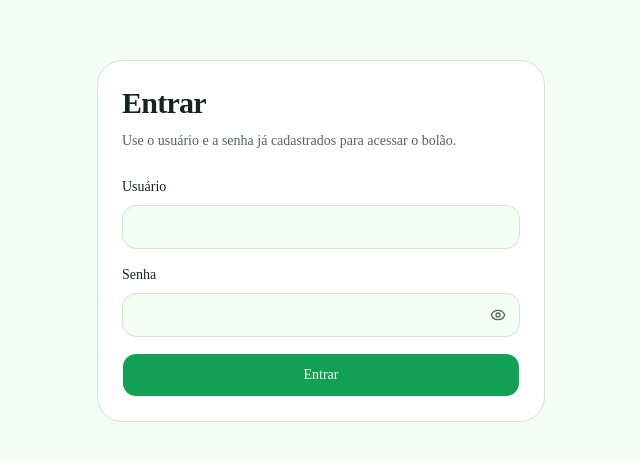
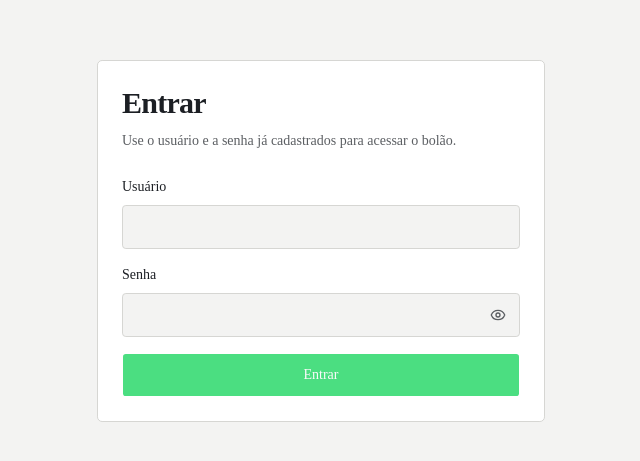
Before and after one commit to BrunoAseff/worldcup-pickems, a Next.js app: page /login in a window 1280 px wide. Shown: the part 159-620 px from the top of the page, without its empty margins (319-959 px from the left). Built offline with nearby package versions, Linux system fonts and the light colour scheme; no server answers.

Commit message:
refactor: update UI

```diff
--- a/app/(protected)/fase-de-grupos/page.tsx
+++ b/app/(protected)/fase-de-grupos/page.tsx
@@ -1,20 +1,26 @@
 import { PlayerStatus } from "@/components/app/player-status";
 import { Badge } from "@/components/ui/badge";
-import { Card, CardContent, CardDescription, CardHeader, CardTitle } from "@/components/ui/card";
+import {
+  Card,
+  CardContent,
+  CardDescription,
+  CardHeader,
+  CardTitle,
+} from "@/components/ui/card";
 
 export default function GroupStagePage() {
   return (
-    <Card>
+    <Card className="mx-96">
       <CardHeader className="flex flex-col gap-6 border-b border-border sm:flex-row sm:items-start sm:justify-between">
         <div className="space-y-3">
-          <Badge className="rounded-full">Fase de Grupos</Badge>
+          <Badge>Fase de Grupos</Badge>
           <div className="space-y-2">
             <CardTitle className="text-2xl sm:text-3xl">
               Área da fase de grupos pronta para a próxima etapa.
             </CardTitle>
             <CardDescription className="max-w-2xl text-sm leading-6">
-              A autenticação e a proteção de rotas já estão funcionando. A interface da fase
-              de grupos entra na próxima task.
+              A autenticação e a proteção de rotas já estão funcionando. A
+              interface da fase de grupos entra na próxima task.
             </CardDescription>
           </div>
         </div>
@@ -23,7 +29,7 @@ export default function GroupStagePage() {
         </div>
       </CardHeader>
       <CardContent className="pt-6">
-        <div className="rounded-xl border border-dashed border-border bg-muted/35 px-4 py-6 text-sm text-muted-foreground">
+        <div className="border border-dashed border-border bg-muted/35 px-4 py-6 text-sm text-muted-foreground">
           Placeholder temporário para a tela da fase de grupos.
         </div>
       </CardContent>
--- a/app/(protected)/mata-mata/page.tsx
+++ b/app/(protected)/mata-mata/page.tsx
@@ -1,18 +1,27 @@
 import { Badge } from "@/components/ui/badge";
-import { Card, CardContent, CardDescription, CardHeader, CardTitle } from "@/components/ui/card";
+import {
+  Card,
+  CardContent,
+  CardDescription,
+  CardHeader,
+  CardTitle,
+} from "@/components/ui/card";
 
 export default function KnockoutPage() {
   return (
-    <Card>
+    <Card className="mx-96">
       <CardHeader className="border-b border-border">
-        <Badge className="w-fit rounded-full">Mata-mata</Badge>
-        <CardTitle className="text-2xl sm:text-3xl">Área do mata-mata pronta para a próxima etapa.</CardTitle>
+        <Badge className="w-fit">Mata-mata</Badge>
+        <CardTitle className="text-2xl sm:text-3xl">
+          Área do mata-mata pronta para a próxima etapa.
+        </CardTitle>
         <CardDescription className="max-w-2xl text-sm leading-6">
-          Esta rota já está protegida por sessão e servirá como base para a árvore de confrontos e projeções do usuário.
+          Esta rota já está protegida por sessão e servirá como base para a
+          árvore de confrontos e projeções do usuário.
         </CardDescription>
       </CardHeader>
       <CardContent className="pt-6">
-        <div className="rounded-xl border border-dashed border-border bg-muted/35 px-4 py-6 text-sm text-muted-foreground">
+        <div className="border border-dashed border-border bg-muted/35 px-4 py-6 text-sm text-muted-foreground">
           Placeholder temporário para a tela de mata-mata.
         </div>
       </CardContent>
--- a/app/(protected)/ranking/page.tsx
+++ b/app/(protected)/ranking/page.tsx
@@ -1,19 +1,27 @@
 import { Badge } from "@/components/ui/badge";
-import { Card, CardContent, CardDescription, CardHeader, CardTitle } from "@/components/ui/card";
+import {
+  Card,
+  CardContent,
+  CardDescription,
+  CardHeader,
+  CardTitle,
+} from "@/components/ui/card";
 
 export default function RankingPage() {
   return (
-    <Card>
+    <Card className="mx-96">
       <CardHeader className="border-b border-border">
-        <Badge className="w-fit rounded-full">Ranking</Badge>
-        <CardTitle className="text-2xl sm:text-3xl">Ranking protegido por sessão.</CardTitle>
+        <Badge className="w-fit">Ranking</Badge>
+        <CardTitle className="text-2xl sm:text-3xl">
+          Ranking protegido por sessão.
+        </CardTitle>
         <CardDescription className="max-w-2xl text-sm leading-6">
-          Esta rota já exige autenticação válida e servirá como base para o ranking real nas
-          próximas tasks.
+          Esta rota já exige autenticação válida e servirá como base para o
+          ranking real nas próximas tasks.
         </CardDescription>
       </CardHeader>
       <CardContent className="pt-6">
-        <div className="rounded-xl border border-dashed border-border bg-muted/35 px-4 py-6 text-sm text-muted-foreground">
+        <div className="border border-dashed border-border bg-muted/35 px-4 py-6 text-sm text-muted-foreground">
           Placeholder temporário para a tela de ranking.
         </div>
       </CardContent>
--- a/app/forbidden.tsx
+++ b/app/forbidden.tsx
@@ -15,7 +15,7 @@ export default function ForbiddenPage() {
         <CardContent>
           <Link
             href={routes.ranking}
-            className="inline-flex h-11 items-center justify-center rounded-lg bg-primary px-4 text-sm font-medium text-primary-foreground transition-colors hover:bg-primary/90"
+            className="inline-flex h-11 items-center justify-center rounded-sm bg-primary px-4 text-sm font-medium text-primary-foreground transition-colors hover:bg-primary/90"
           >
             Voltar para o ranking
           </Link>
--- a/app/globals.css
+++ b/app/globals.css
@@ -49,38 +49,38 @@
 }
 
 :root {
-  --background: oklch(0.987 0.017 144.2);
-  --foreground: oklch(0.248 0.03 159.52);
+  --background: oklch(0.965 0.002 106);
+  --foreground: oklch(0.24 0.01 260);
   --card: oklch(1 0 0);
-  --card-foreground: oklch(0.248 0.03 159.52);
+  --card-foreground: oklch(0.24 0.01 260);
   --popover: oklch(1 0 0);
-  --popover-foreground: oklch(0.248 0.03 159.52);
-  --primary: oklch(0.62 0.157 152.44);
-  --primary-foreground: oklch(0.985 0.009 145.8);
-  --secondary: oklch(0.954 0.033 146.18);
-  --secondary-foreground: oklch(0.31 0.035 160.11);
-  --muted: oklch(0.962 0.021 149.92);
-  --muted-foreground: oklch(0.49 0.026 160.22);
-  --accent: oklch(0.934 0.048 147.18);
-  --accent-foreground: oklch(0.31 0.035 160.11);
+  --popover-foreground: oklch(0.24 0.01 260);
+  --primary: oklch(0.8 0.18 152);
+  --primary-foreground: oklch(0.985 0 0);
+  --secondary: oklch(0.942 0.003 106);
+  --secondary-foreground: oklch(0.32 0.01 260);
+  --muted: oklch(0.952 0.003 106);
+  --muted-foreground: oklch(0.48 0.008 260);
+  --accent: oklch(0.938 0.004 106);
+  --accent-foreground: oklch(0.24 0.01 260);
   --destructive: oklch(0.602 0.214 24.12);
-  --border: oklch(0.901 0.026 151.34);
-  --input: oklch(0.901 0.026 151.34);
-  --ring: oklch(0.62 0.157 152.44 / 45%);
-  --chart-1: oklch(0.76 0.135 148.87);
-  --chart-2: oklch(0.68 0.145 158.26);
-  --chart-3: oklch(0.59 0.123 166.44);
-  --chart-4: oklch(0.81 0.102 138.48);
-  --chart-5: oklch(0.71 0.102 132.13);
-  --radius: 0.875rem;
-  --sidebar: oklch(0.979 0.017 144.2);
-  --sidebar-foreground: oklch(0.248 0.03 159.52);
-  --sidebar-primary: oklch(0.62 0.157 152.44);
-  --sidebar-primary-foreground: oklch(0.985 0.009 145.8);
-  --sidebar-accent: oklch(0.954 0.033 146.18);
-  --sidebar-accent-foreground: oklch(0.31 0.035 160.11);
-  --sidebar-border: oklch(0.901 0.026 151.34);
-  --sidebar-ring: oklch(0.62 0.157 152.44 / 45%);
+  --border: oklch(0.875 0.004 106);
+  --input: oklch(0.875 0.004 106);
+  --ring: oklch(0.51 0.096 156 / 35%);
+  --chart-1: oklch(0.51 0.096 156);
+  --chart-2: oklch(0.62 0.03 245);
+  --chart-3: oklch(0.7 0.012 250);
+  --chart-4: oklch(0.58 0.012 40);
+  --chart-5: oklch(0.66 0.01 120);
+  --radius: 0.4rem;
+  --sidebar: oklch(0.965 0.002 106);
+  --sidebar-foreground: oklch(0.24 0.01 260);
+  --sidebar-primary: oklch(0.51 0.096 156);
+  --sidebar-primary-foreground: oklch(0.985 0 0);
+  --sidebar-accent: oklch(0.942 0.003 106);
+  --sidebar-accent-foreground: oklch(0.24 0.01 260);
+  --sidebar-border: oklch(0.875 0.004 106);
+  --sidebar-ring: oklch(0.51 0.096 156 / 35%);
 }
 
 @layer base {
--- a/components/app/floating-nav.tsx
+++ b/components/app/floating-nav.tsx
@@ -16,22 +16,22 @@ type FloatingNavProps = {
 export function FloatingNav({ user, activeKey }: FloatingNavProps) {
   return (
     <div className="sticky top-4 z-40 mb-8 px-4">
-      <div className="mx-auto flex w-full max-w-6xl items-center justify-between gap-3 rounded-full border border-border bg-card/95 px-3 py-2 backdrop-blur">
+      <div className="mx-auto flex w-full max-w-6xl items-center justify-between gap-4 rounded-md border border-border bg-card/95 px-3 py-2 backdrop-blur">
         <div className="flex items-center">
-          <div className="flex size-9 items-center justify-center rounded-full bg-primary text-primary-foreground">
+          <div className="flex size-9 items-center justify-center rounded-sm border border-border bg-background text-foreground">
             <Trophy className="size-4" />
           </div>
         </div>
 
-        <nav className="flex items-center gap-1 rounded-full bg-muted p-1">
+        <nav className="flex items-center gap-1 rounded-sm bg-muted p-1">
           {primaryNavItems.map((item) => (
             <Link
               key={item.href}
               href={item.href}
               className={cn(
-                "rounded-full px-4 py-2 text-sm font-medium transition-colors",
+                "rounded-sm px-4 py-2 text-sm font-medium transition-colors",
                 activeKey === item.key
-                  ? "bg-card text-foreground"
+                  ? "bg-background text-foreground"
                   : "text-muted-foreground hover:text-foreground"
               )}
             >
@@ -41,12 +41,12 @@ export function FloatingNav({ user, activeKey }: FloatingNavProps) {
         </nav>
 
         <div className="flex items-center gap-2">
-          <div className="hidden items-center gap-2 rounded-full bg-secondary px-3 py-2 sm:flex">
+          <div className="hidden items-center gap-2 rounded-sm bg-secondary px-3 py-2 sm:flex">
             <UserCircle2 className="size-4 text-muted-foreground" />
             <span className="text-sm font-medium text-foreground">
               {user.displayName}
             </span>
-            <Badge variant="outline" className="rounded-full">
+            <Badge variant="outline">
               {user.role}
             </Badge>
           </div>
--- a/components/app/player-status.tsx
+++ b/components/app/player-status.tsx
@@ -3,10 +3,10 @@ import { Badge } from "@/components/ui/badge";
 export function PlayerStatus() {
   return (
     <>
-      <Badge variant="outline" className="rounded-full px-3 py-1">
+      <Badge variant="outline" className="px-3 py-1">
         0 pts
       </Badge>
-      <Badge variant="outline" className="rounded-full px-3 py-1">
+      <Badge variant="outline" className="px-3 py-1">
         4º lugar
       </Badge>
     </>
--- a/components/auth/login-form.tsx
+++ b/components/auth/login-form.tsx
@@ -100,7 +100,7 @@ export function LoginForm() {
       </div>
 
       {state.error ? (
-        <div className="rounded-lg border border-destructive/20 bg-destructive/8 px-3 py-2 text-sm text-destructive">
+        <div className="border border-destructive/20 bg-destructive/8 px-3 py-2 text-sm text-destructive">
           {state.error}
         </div>
       ) : null}
--- a/components/ui/badge.tsx
+++ b/components/ui/badge.tsx
@@ -3,7 +3,7 @@ import { cva, type VariantProps } from "class-variance-authority";
 import { cn } from "@/lib/utils";
 
 const badgeVariants = cva(
-  "inline-flex items-center rounded-full border px-2.5 py-0.5 text-xs font-medium whitespace-nowrap",
+  "inline-flex items-center rounded-sm border px-2.5 py-0.5 text-xs font-medium whitespace-nowrap",
   {
     variants: {
       variant: {
--- a/components/ui/button.tsx
+++ b/components/ui/button.tsx
@@ -6,19 +6,17 @@ import { cva, type VariantProps } from "class-variance-authority"
 import { cn } from "@/lib/utils"
 
 const buttonVariants = cva(
-  "group/button inline-flex shrink-0 items-center justify-center rounded-lg border border-transparent bg-clip-padding text-sm font-medium whitespace-nowrap transition-all outline-none select-none focus-visible:border-ring focus-visible:ring-3 focus-visible:ring-ring/50 active:not-aria-[haspopup]:translate-y-px disabled:pointer-events-none disabled:opacity-50 aria-invalid:border-destructive aria-invalid:ring-3 aria-invalid:ring-destructive/20 dark:aria-invalid:border-destructive/50 dark:aria-invalid:ring-destructive/40 [&_svg]:pointer-events-none [&_svg]:shrink-0 [&_svg:not([class*='size-'])]:size-4",
+  "group/button inline-flex shrink-0 items-center justify-center rounded-sm border border-transparent bg-clip-padding text-sm font-medium whitespace-nowrap transition-colors outline-none select-none focus-visible:border-primary focus-visible:ring-0 active:not-aria-[haspopup]:translate-y-px disabled:pointer-events-none disabled:opacity-50 aria-invalid:border-destructive [&_svg]:pointer-events-none [&_svg]:shrink-0 [&_svg:not([class*='size-'])]:size-4",
   {
     variants: {
       variant: {
-        default: "bg-primary text-primary-foreground [a]:hover:bg-primary/80",
+        default: "bg-primary text-primary-foreground hover:bg-primary/90",
         outline:
-          "border-border bg-background hover:bg-muted hover:text-foreground aria-expanded:bg-muted aria-expanded:text-foreground dark:border-input dark:bg-input/30 dark:hover:bg-input/50",
+          "border-border bg-background hover:bg-muted hover:text-foreground aria-expanded:bg-muted aria-expanded:text-foreground",
         secondary:
           "bg-secondary text-secondary-foreground hover:bg-secondary/80 aria-expanded:bg-secondary aria-expanded:text-secondary-foreground",
-        ghost:
-          "hover:bg-muted hover:text-foreground aria-expanded:bg-muted aria-expanded:text-foreground dark:hover:bg-muted/50",
-        destructive:
-          "bg-destructive/10 text-destructive hover:bg-destructive/20 focus-visible:border-destructive/40 focus-visible:ring-destructive/20 dark:bg-destructive/20 dark:hover:bg-destructive/30 dark:focus-visible:ring-destructive/40",
+        ghost: "hover:bg-muted hover:text-foreground aria-expanded:bg-muted aria-expanded:text-foreground",
+        destructive: "bg-destructive text-white hover:bg-destructive/90 focus-visible:border-destructive",
         link: "text-primary underline-offset-4 hover:underline",
       },
       size: {
--- a/components/ui/card.tsx
+++ b/components/ui/card.tsx
@@ -5,26 +5,53 @@ function Card({ className, ...props }: React.ComponentProps<"div">) {
   return (
     <div
       data-slot="card"
-      className={cn("rounded-2xl border border-border bg-card text-card-foreground", className)}
+      className={cn(
+        "rounded-md border border-border bg-card text-card-foreground",
+        className
+      )}
       {...props}
     />
   );
 }
 
 function CardHeader({ className, ...props }: React.ComponentProps<"div">) {
-  return <div data-slot="card-header" className={cn("flex flex-col gap-1.5 p-6", className)} {...props} />;
+  return (
+    <div
+      data-slot="card-header"
+      className={cn("flex flex-col gap-1.5 p-6", className)}
+      {...props}
+    />
+  );
 }
 
 function CardTitle({ className, ...props }: React.ComponentProps<"div">) {
-  return <div data-slot="card-title" className={cn("text-xl font-semibold tracking-tight", className)} {...props} />;
+  return (
+    <div
+      data-slot="card-title"
+      className={cn("text-xl font-semibold tracking-tight", className)}
+      {...props}
+    />
+  );
 }
 
 function CardDescription({ className, ...props }: React.ComponentProps<"p">) {
-  return <p data-slot="card-description" className={cn("text-sm text-muted-foreground", className)} {...props} />;
+  return (
+    <p
+      data-slot="card-description"
+      className={cn("text-sm text-muted-foreground", className)}
+      {...props}
+    />
+  );
 }
 
 function CardContent({ className, ...props }: React.ComponentProps<"div">) {
-  return <div data-slot="card-content" className={cn("p-6 pt-0", className)} {...props} />;
+  return (
+    <div
+      data-slot="card-content"
+      className={cn("p-6 pt-0", className)}
+      {...props}
+    />
+  );
 }
 
 export { Card, CardContent, CardDescription, CardHeader, CardTitle };
--- a/components/ui/input.tsx
+++ b/components/ui/input.tsx
@@ -9,7 +9,7 @@ function Input({ className, type, ...props }: React.ComponentProps<"input">) {
       type={type}
       data-slot="input"
       className={cn(
-        "flex h-11 w-full rounded-lg border border-input bg-background px-3 text-sm text-foreground outline-none transition-colors placeholder:text-muted-foreground focus-visible:border-ring focus-visible:ring-3 focus-visible:ring-ring/40 disabled:cursor-not-allowed disabled:opacity-50",
+        "flex h-11 w-full rounded-sm border border-input bg-background px-3 text-sm text-foreground outline-none transition-colors placeholder:text-muted-foreground focus-visible:border-primary focus-visible:ring-0 disabled:cursor-not-allowed disabled:opacity-50",
         className,
       )}
       {...props}
```
Also changed, not shown: 2 other files (tests, documents, lock files or other folders).
